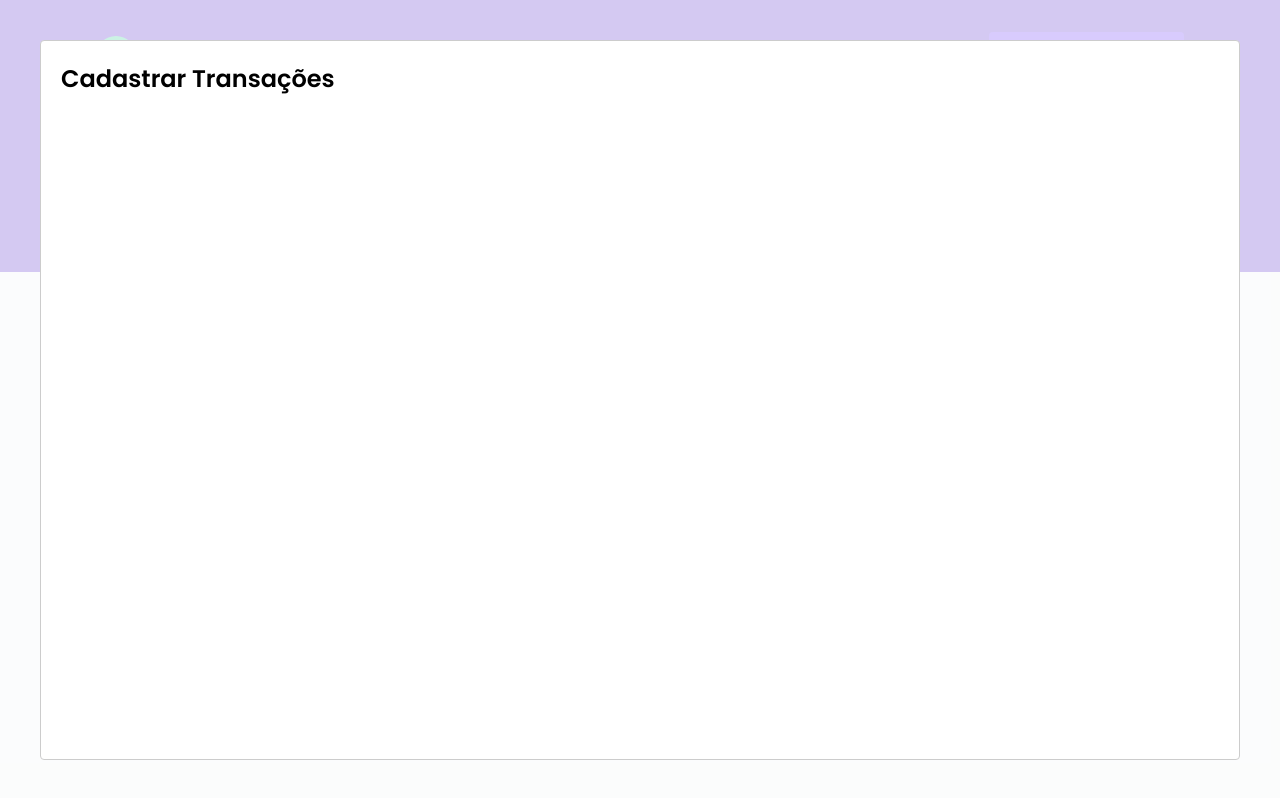
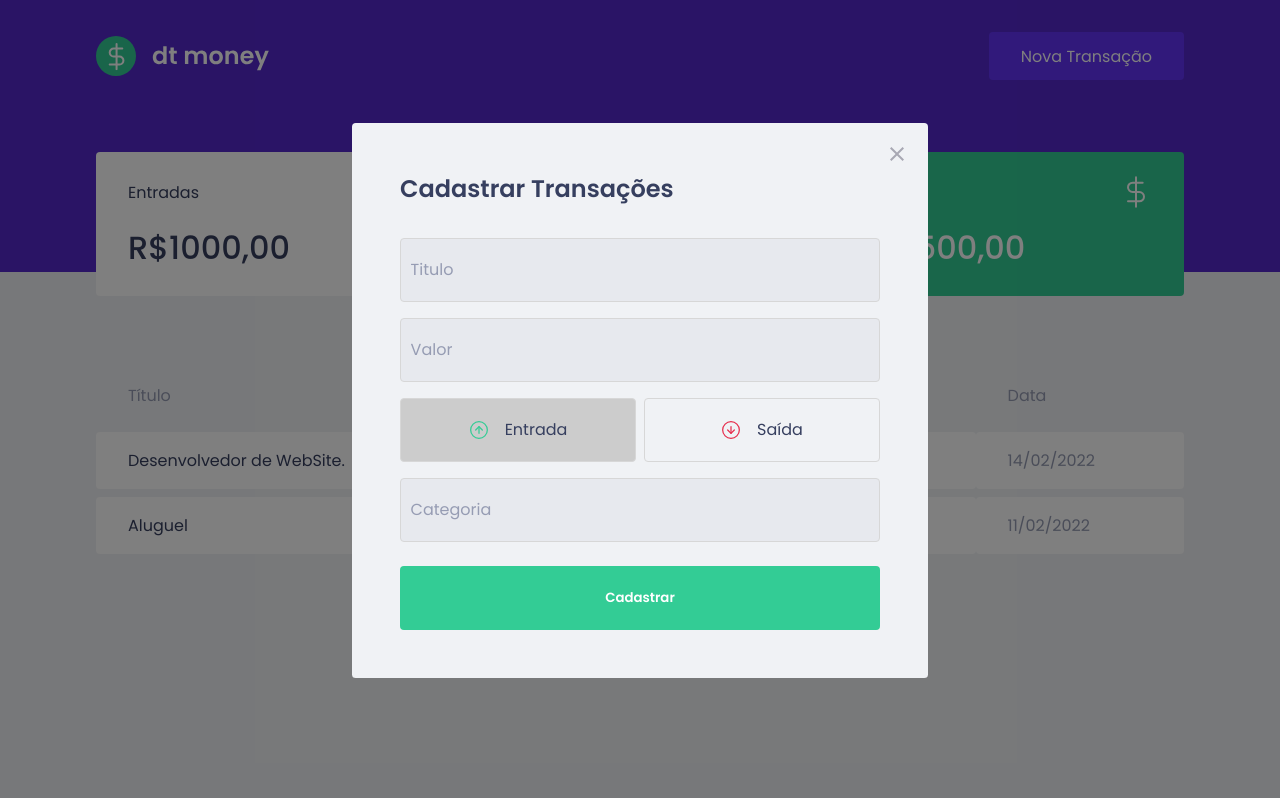
Before and after one commit to devrodrigocsoares/dtmoney, a React (Create React App) app: page / in a window 1280 px wide. Both pictures are taken after a click on the button "Nova Transação". Built offline with nearby package versions, Linux system fonts and the light colour scheme; no server answers; what miragejs would draw is missing.

Commit message:
add radioBox

```diff
--- a/package.json
+++ b/package.json
@@ -10,6 +10,7 @@
     "@types/node": "^16.7.13",
     "@types/react": "^17.0.20",
     "@types/react-dom": "^17.0.9",
+    "polished": "^4.1.4",
     "react": "^17.0.2",
     "react-dom": "^17.0.2",
     "react-modal": "^3.14.4",
--- a/src/components/NewTransactionModal/Style.ts
+++ b/src/components/NewTransactionModal/Style.ts
@@ -1,3 +1,97 @@
 import styled from "styled-components";
 
-export const Container = styled.div``;
+import { darken } from 'polished'
+
+export const Container = styled.form`
+
+    h2{
+      color: var(--text-title);
+      font-size: 1.5rem;
+      margin-bottom: 2rem;
+    }
+
+    input{
+      width:100%;
+      padding: 0.6rem;
+      height: 4rem;
+      border-radius:0.25rem;
+
+      border: 1px solid #d7d7d7 ;
+      background: #e7e9ee;
+      font-weight: 400;
+      font-size: 1rem;
+
+        &::placeholder{
+          color: var(--text-body)
+        }
+
+        & + input{
+          margin-top: 1rem;
+        }
+      }
+
+    button[type="submit"]{
+      width: 100%;
+      padding: 0 1.5rem ;
+      height: 4rem;
+      background: var(--green);
+      color: #fff;
+      border-radius: 0.25rem;
+      border: 0 ;
+      margin-top: 1.5rem;
+      font-weight: 600 ;
+
+      transition: 0.2;
+
+      &:hover{
+        filter: brightness(0.9) ;
+      }
+
+    }
+
+`;
+
+export const TransactionTypeContainer = styled.div`
+
+    margin:1rem 0;
+    display: grid;
+    grid-template-columns: 1fr 1fr;
+    gap: 0.5rem ;
+
+`;
+
+interface RadioBoxProps {
+  isActive: boolean;
+}
+
+export const RadioBox = styled.button<RadioBoxProps>`
+
+      height: 4rem;
+      border: 1px solid #d7d7d7;
+      border-radius: 0.25rem;
+
+      background: ${(props) => props.isActive ? '#ccc' : 'transparent'};
+
+      display: flex ;
+      align-items: center ;
+      justify-content: center;
+
+      transition: border-color 0.2s ;
+
+      &:hover{
+       // border-color: #aaa ;
+       border-color: ${darken(0.1, '#d7d7d7')} ;
+      }
+
+      img{
+        width: 20px;
+        width: 20px;
+      }
+
+      span{
+        display: inline-block;
+        margin-left: 1rem;
+        font-size: 1rem ;
+        color: var(--text-title);
+      }
+`;
--- a/src/components/NewTransactionModal/index.tsx
+++ b/src/components/NewTransactionModal/index.tsx
@@ -1,4 +1,10 @@
 import Modal from 'react-modal';
+import { Container, TransactionTypeContainer, RadioBox } from './Style';
+
+import closeImg from '../../assets/close.svg';
+import income from '../../assets/income.svg';
+import outcome from '../../assets/outcome.svg';
+import { useState } from 'react';
 
 interface NewTransctionModalProps {
   isOpen: boolean;
@@ -6,13 +12,66 @@
 }
 
 export function NewTransactionModal ({isOpen,OnRequestClose}:NewTransctionModalProps){
+  const [type,settype] = useState('deposit')
+
   return (
 
     <Modal
         isOpen={isOpen}
         onRequestClose={OnRequestClose}
-      >
-          <h2>Cadastrar Transações</h2>
+        overlayClassName="react-modal-overlay"
+        className="react-modal-content"
+    >
+          <button
+          type='button'
+          onClick={OnRequestClose}
+          className="react-modal-close"
+          >
+          <img src={closeImg} alt="modal" />
+          </button>
+
+          <Container>
+            <h2>Cadastrar Transações</h2>
+
+            <input
+              placeholder='Titulo'
+            />
+
+            <input type="number"
+              placeholder='Valor'
+              />
+
+            <TransactionTypeContainer>
+              <RadioBox
+                type="button"
+                onClick={() => {settype('deposit'); }}
+                isActive = {type === 'deposit'}
+              >
+                <img src={income} alt="Entrada" />
+                <span>Entrada</span>
+
+              </RadioBox>
+
+              <RadioBox
+                type="button"
+                onClick={() => {settype('withdrawn'); }}
+                isActive = {type === 'withdrawn'}
+              >
+                <img src={outcome} alt="Saída"/>
+                <span>Saída</span>
+
+              </RadioBox>
+            </TransactionTypeContainer>
+
+            <input
+              placeholder='Categoria'
+            />
+
+            <button type='submit'>
+              Cadastrar
+            </button>
+
+          </Container>
       </Modal>
   );
 }
--- a/src/components/Summary/index.tsx
+++ b/src/components/Summary/index.tsx
@@ -4,6 +4,8 @@
 import totalImg from '../../assets/total.svg'
 
 import { Container } from "./style";
+
+
 
 
 export function Summary (){
--- a/src/styles/global.ts
+++ b/src/styles/global.ts
@@ -58,4 +58,41 @@
         opacity: 0.6;
         cursor: not-allowed;
 }
+
+.react-modal-overlay{
+        background: rgba(0,0,0,0.5) ;
+        position: fixed;
+        top: 0;
+        bottom: 0;
+        right: 0;
+        left: 0;
+
+        display: flex;
+        align-items: center;
+        justify-content: center;
+
+}
+
+.react-modal-content{
+        width: 100% ;
+        max-width: 576px;
+        background: var(--background) ;
+        padding: 3rem ;
+        position: relative ;
+        border-radius: 0.24rem ;
+}
+
+.react-modal-close{
+        position: absolute;
+        right: 1.5rem;
+        top: 1.5rem;
+        border: 0 ;
+        background: transparent;
+
+        transition: filter 0.2s;
+
+        &:hover{
+                filter: brightness(0.8) ;
+        }
+}
 `;
```
Also changed, not shown: 1 other file (tests, documents, lock files or other folders).
